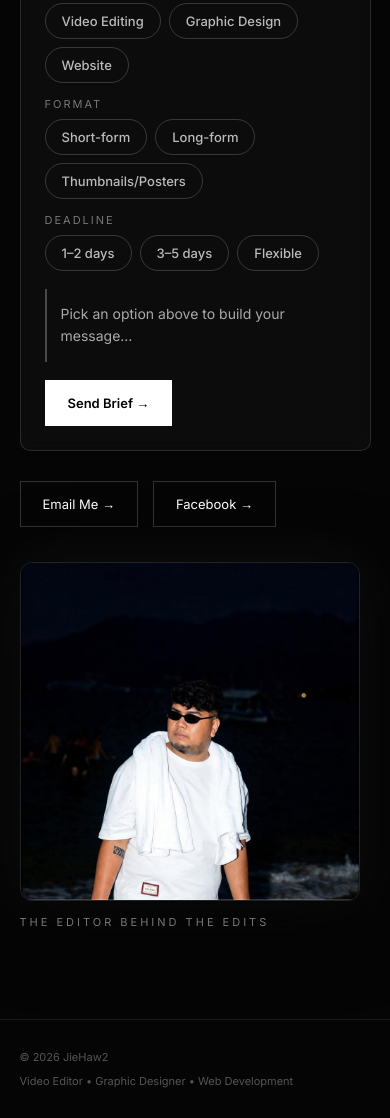
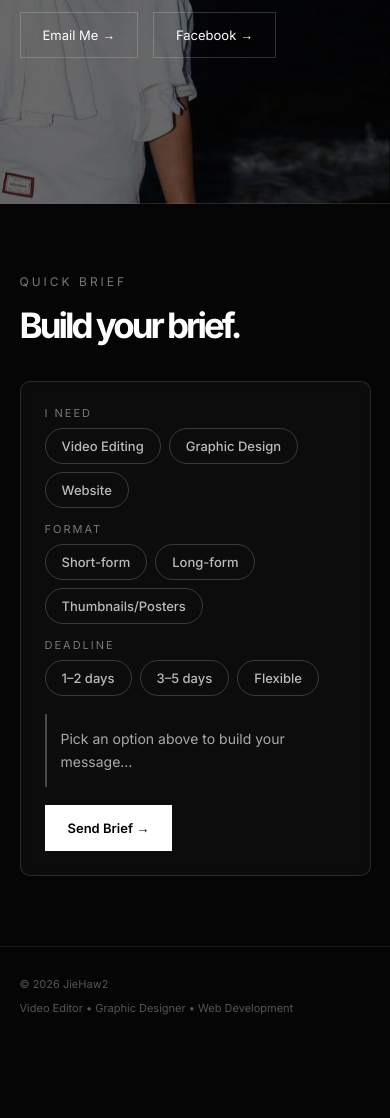
Before and after one commit to Jiehaw2/Jiehaw2, a plain HTML site: page index.html in a window 390 px wide. Shown: the part 8043-9161 px from the top of the page. After the commit the page ends 9088 px from the top, so only its background shows below. Drawn offline with Linux system fonts and the light colour scheme.

Commit message:
Revise contact and brief sections in index.html
Updated contact section with new links and brief section.

```diff
--- a/index.html
+++ b/index.html
@@ -183,10 +183,9 @@ nav{position:fixed;top:0;left:0;width:100%;height:76px;display:flex;align-items:
 
 /* ===== CONTACT ===== */
 .contact{min-height:600px;display:flex;align-items:center}
-#contact{background:#050505}
-.contact-grid{display:grid;grid-template-columns:1.3fr .8fr;gap:50px;align-items:center}
-.contact-photo img{width:100%;height:auto;display:block;border-radius:12px;border:1px solid rgba(255,255,255,.12);box-shadow:0 20px 80px rgba(0,0,0,.6),0 0 60px rgba(255,255,255,.06)}
-.contact-photo figcaption{margin-top:14px;font-size:11px;letter-spacing:3px;text-transform:uppercase;color:#777}
+#contact{--pogi-pos:right center;background:url("pogi.jpg") var(--pogi-pos)/cover no-repeat,url("POGI.jpg") var(--pogi-pos)/cover no-repeat,#050505}
+.brief-sec{background:#050505}
+.brief-sec .brief{max-width:760px;margin:0}
 .contact .bg-overlay{background:linear-gradient(90deg,rgba(5,5,5,.93) 0%,rgba(5,5,5,.7) 45%,rgba(5,5,5,.2) 100%)}
 .contact-content{max-width:700px}
 .contact h2{font-size:clamp(45px,7vw,85px);letter-spacing:-4px;line-height:1}
@@ -239,8 +238,9 @@ nav{height:65px}
 .graphic-lightbox img{max-width:94vw;max-height:85vh}
 .graphic-lightbox-close{top:12px;right:18px}
 .footer-inner{flex-direction:column;gap:10px}
-.contact-grid{grid-template-columns:1fr;gap:35px}
-.contact-photo{max-width:340px}
+.contact{--pogi-pos:70% center}
+.contact .bg-overlay{background:rgba(5,5,5,.6)}
+.brief-sec{padding:70px 0}
 }
 @media(max-width:500px){
 .nav-links{gap:9px}
@@ -446,12 +446,26 @@ nav{height:65px}
 <!-- CONTACT -->
 <section class="section contact" id="contact">
 <div class="bg-image"></div><div class="bg-overlay"></div>
-<div class="container contact-grid">
+<div class="container">
 <div class="contact-content reveal">
 <div class="section-label">Let's Work Together</div>
 <h2>Have a project<br>in mind?</h2>
 <p>Send me your project details and let's talk about how I can help bring your content to life.</p>
 
+<div class="contact-links">
+<a href="mailto:jiehawtu@gmail.com" class="contact-link">Email Me →</a>
+<a href="https://www.facebook.com/jiehawtu13" target="_blank" rel="noopener" class="contact-link">Facebook →</a>
+</div>
+</div>
+</div>
+</section>
+
+<!-- BRIEF -->
+<section class="section brief-sec" id="brief">
+<div class="container">
+<div class="section-label reveal">Quick Brief</div>
+<h2 class="section-title reveal">Build your brief.</h2>
+<div class="reveal">
 <div class="brief">
 <div class="brief-row" data-key="Service"><span>I need</span><button type="button" class="chip">Video Editing</button><button type="button" class="chip">Graphic Design</button><button type="button" class="chip">Website</button></div>
 <div class="brief-row" data-key="Format"><span>Format</span><button type="button" class="chip">Short-form</button><button type="button" class="chip">Long-form</button><button type="button" class="chip">Thumbnails/Posters</button></div>
@@ -459,13 +473,7 @@ nav{height:65px}
 <div class="brief-preview" id="briefPreview">Pick an option above to build your message…</div>
 <a id="briefSend" class="contact-link brief-send" href="mailto:jiehawtu@gmail.com">Send Brief →</a>
 </div>
-
-<div class="contact-links">
-<a href="mailto:jiehawtu@gmail.com" class="contact-link">Email Me →</a>
-<a href="https://www.facebook.com/jiehawtu13" target="_blank" rel="noopener" class="contact-link">Facebook →</a>
 </div>
-</div>
-<figure class="contact-photo reveal"><img src="pogi.jpg" alt="JieHaw" onerror="if(this.dataset.t){this.parentNode.style.display='none'}else{this.dataset.t=1;this.src='POGI.jpg'}"><figcaption>The editor behind the edits</figcaption></figure>
 </div>
 </section>
 
```
